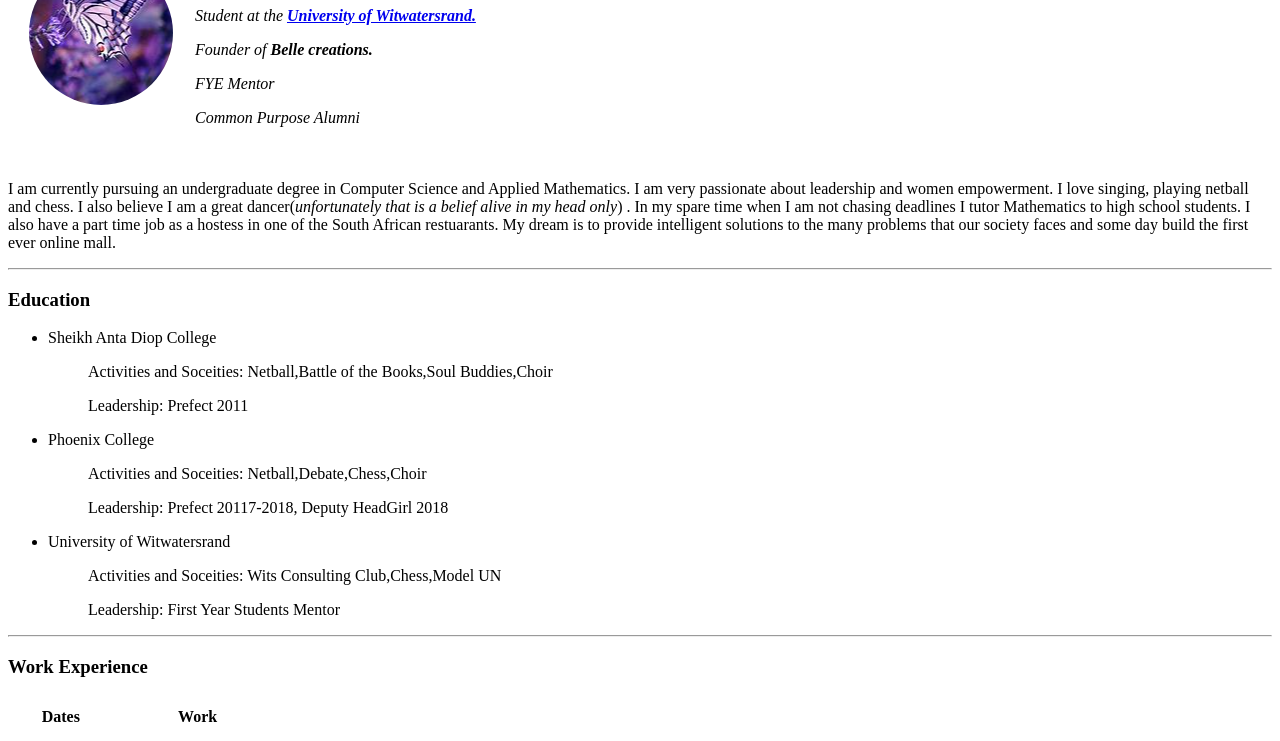
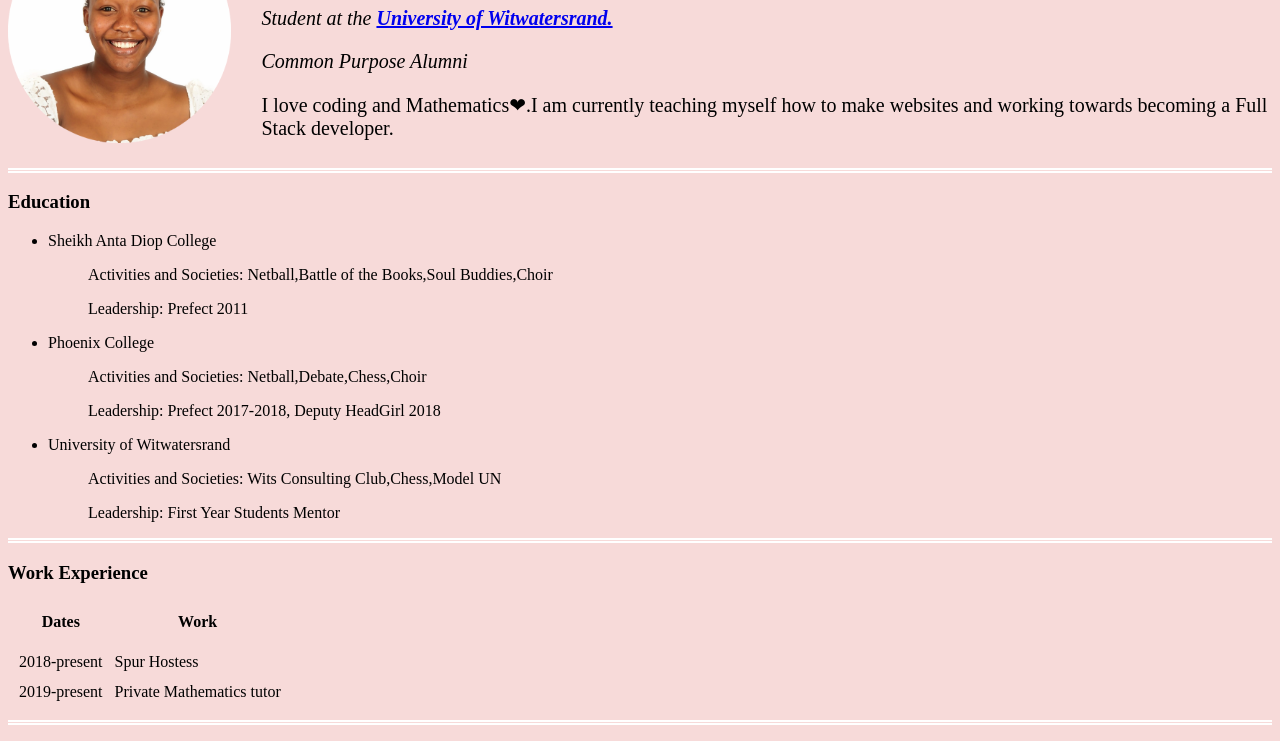
Before and after one commit to Bellexx/CV, a plain HTML site: page index.html in a window 1280 px wide. Shown: the part 102-843 px from the top of the page. Drawn offline with Linux system fonts and the light colour scheme.

Commit message:
Add files via upload

```diff
--- a/index.html
+++ b/index.html
@@ -3,34 +3,54 @@
 
 <head>
   <meta charset="utf-8">
-  <title>Belle's website</title>
+  <title>Nobubele Mpande's website</title>
+  <style media="screen">
+  .container {
+      display: flex;
+      align-items: center;
+      justify-content: left
+    }
+    img {
+      max-width: 100%
+    }
+    .image {
+      flex-basis: 20%
+    }
+    .text {
+      font-size: 20px;
+      padding-left: 30px;
+    }
+
+    hr {
+      border-style: none;
+      border-top-style: double;
+      border-color: white;
+      border-width: 5px;
+      width: 100%;
+    }
+  </style>
+
+
 </head>
 
-<body>
-  <table cellspacing="20">
-    <tr>
-      <td><img src="circle-cropped.png" alt="Beautiful butterfly"></td>
-      <td>
+<body style="background-color: #F7DAD9;">
+
+  <div class="container">
+       <div class="image">
+          <img src="smiling.png" alt="Smiling picture of Nobubele Mpande">
+       </div>
+       <div class="text">
          <h1>Nobubele Mpande</h1>
 
          <p><em>Student at the <strong><a href="https://www.wits.ac.za/">University of Witwatersrand.</a></strong></em></p>
 
-        <p><em>Founder of <strong>Belle creations.</strong></em></i></p>
+         <p><em>Common Purpose Alumni</em></p>
+         <p>
+            I love coding and Mathematics❤.I am currently teaching myself how to make websites and working towards becoming a Full Stack developer.</p>
 
-        <p><em>FYE Mentor</em></p>
+       </div>
+     </div>
 
-        <p><em>Common Purpose Alumni</em></p>
-      </td>
-    </tr>
-  </table>
-
-  <p>
-    I am currently pursuing an undergraduate degree in Computer Science and Applied Mathematics. I am very passionate about leadership
-    and women empowerment. I love singing, playing netball and chess. I also believe I am a great dancer(<em>unfortunately that is a belief alive in my head only</em>) .
-    In my spare time when I am not chasing deadlines I tutor Mathematics to high school students. I also
-    have a part time job as a hostess in one of the South African restuarants. My dream is to provide intelligent solutions
-    to the many problems that our society faces and some day build the first ever online mall.
-  </p>
 
   <!--  <img src="https://th.bing.com/th/id/OIP.aYlI2IM4z2roKelLGZSxPgHaEo?w=269&h=180&c=7&o=5&pid=1.7" alt="Beautiful butterfly"> -->
 
@@ -39,19 +59,19 @@
   <ul>
     <li>Sheikh Anta Diop College</li>
     <ul>
-      <p>Activities and Soceities: Netball,Battle of the Books,Soul Buddies,Choir</p>
+      <p>Activities and Societies: Netball,Battle of the Books,Soul Buddies,Choir</p>
       <p>Leadership: Prefect 2011</p>
     </ul>
 
     <li>Phoenix College</li>
     <ul>
-      <p>Activities and Soceities: Netball,Debate,Chess,Choir</p>
-      <p>Leadership: Prefect 20117-2018, Deputy HeadGirl 2018</p>
+      <p>Activities and Societies: Netball,Debate,Chess,Choir</p>
+      <p>Leadership: Prefect 2017-2018, Deputy HeadGirl 2018</p>
     </ul>
 
     <li>University of Witwatersrand</li>
     <ul>
-      <p>Activities and Soceities: Wits Consulting Club,Chess,Model UN</p>
+      <p>Activities and Societies: Wits Consulting Club,Chess,Model UN</p>
       <p>Leadership: First Year Students Mentor</p>
     </ul>
 
@@ -131,6 +151,11 @@
       <td>MySQL</td>
       <td>⭐⭐⭐⭐⭐ </td>
     </tr>
+
+    <tr>
+      <td>PHP</td>
+      <td>⭐⭐ </td>
+    </tr>
   </table>
 
   <hr>
```
Also changed, not shown: contacts.html (+10 -1 lines), hobbies.html (+1 -1 lines), smiling.png (added). Lines whose indentation alone changed are shown as unchanged.
